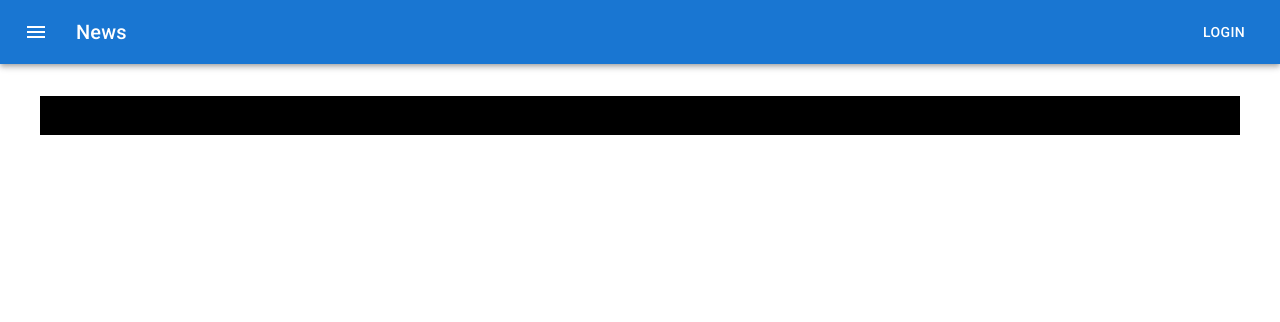
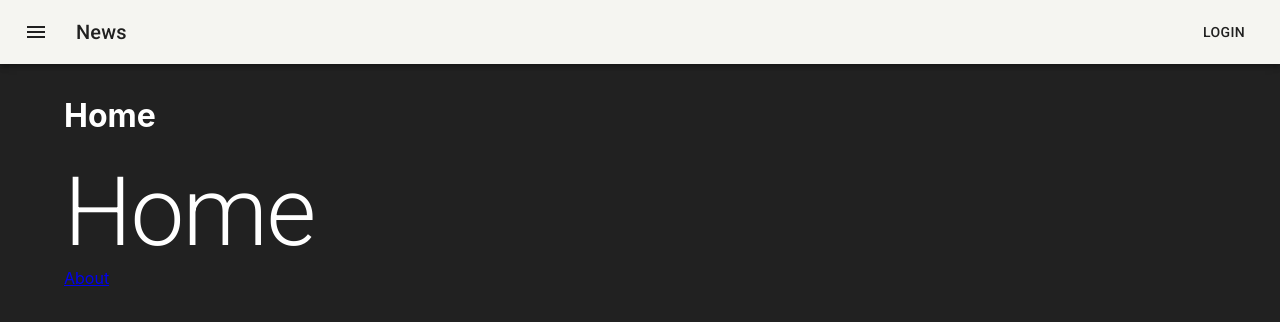
Before and after one commit to wenceslau/fc-admin-do-catalago-ui, a React (Create React App) app: page / in a window 1280 px wide. Shown: the top 322 px of the page. Built offline with nearby package versions, Linux system fonts and the light colour scheme.

Commit message:
Add routing and theme configuration
Application theme configuration was extracted into its own file. Implemented routing using react-router-dom, with Home and About routes established. Also updated background and text colors in the layout.

```diff
--- a/package.json
+++ b/package.json
@@ -19,6 +19,7 @@
     "react": "^18.3.1",
     "react-dom": "^18.3.1",
     "react-redux": "^8.1.3",
+    "react-router-dom": "^6.23.1",
     "react-scripts": "5.0.1",
     "typescript": "^4.9.5",
     "web-vitals": "^2.1.4"
--- a/src/App.tsx
+++ b/src/App.tsx
@@ -1,24 +1,43 @@
 import * as React from 'react';
 import {ThemeProvider} from "@mui/system";
-import {Box, createTheme} from "@mui/material";
+import {Box, createTheme, Typography} from "@mui/material";
 import Header from "./components/Header";
 import {Layout} from "./components/Layout";
+import {appTheme} from "./config/tehme";
+import {Routes, Route, Link} from 'react-router-dom';
 
-const theme = createTheme({});
+const Home = () => (
+        <div>
+            <Typography variant="h1">Home</Typography>
+            <Link to="/about">About</Link>
+        </div>
+);
+
+const About = () => (
+    <div>
+        <Typography variant="h1">About</Typography>
+        <Link to="/">Home</Link>
+    </div>
+);
 
 function App() {
     return (
-        <ThemeProvider theme={theme}>
+        <ThemeProvider theme={appTheme}>
             <Box
                 component="main"
                 sx={{
                     height: '100vh',
-                    backgroundColor: 'white',
+                    backgroundColor: (theme) => theme.palette.grey[900]
                 }}
             >
                 <Header/>
                 <Layout>
-                    <h1>App</h1>
+                    <h1>Home</h1>
+                    <Routes>
+                        <Route path="/" element={<Home/>}/>
+                        <Route path="/about" element={<About/>}/>
+                    </Routes>
+
                 </Layout>
             </Box>
 
--- a/src/components/Layout.tsx
+++ b/src/components/Layout.tsx
@@ -8,7 +8,7 @@ export function Layout({children}: { children: React.ReactNode }) {
                 {
                     mt: 4,
                     mb: 4,
-                    backgroundColor: "#000"
+                    color: "white"
                 }}>
                 {children}
             </Container>
--- /dev/null
+++ b/src/config/tehme.ts
@@ -0,0 +1,16 @@
+import {createTheme} from "@mui/material";
+
+export const appTheme = createTheme({
+    palette: {
+        mode: 'light',
+        primary: {
+            main: '#f5f5f1',
+        },
+        secondary: {
+            main: '#E50914',
+        },
+        text: {
+            primary: '#f5f5f1',
+        }
+    },
+});
--- a/src/index.tsx
+++ b/src/index.tsx
@@ -1,7 +1,12 @@
 import React from 'react';
-import { createRoot } from 'react-dom/client';
-import { Provider } from 'react-redux';
-import { store } from './app/store';
+import {
+    BrowserRouter,
+    createBrowserRouter,
+    RouterProvider,
+} from "react-router-dom";
+import {createRoot} from 'react-dom/client';
+import {Provider} from 'react-redux';
+import {store} from './app/store';
 import App from './App';
 import reportWebVitals from './reportWebVitals';
 import './index.css';
@@ -15,11 +20,13 @@ const container = document.getElementById('root')!;
 const root = createRoot(container);
 
 root.render(
-  <React.StrictMode>
-    <Provider store={store}>
-      <App />
-    </Provider>
-  </React.StrictMode>
+    <React.StrictMode>
+        <BrowserRouter>
+            <Provider store={store}>
+                <App/>
+            </Provider>
+        </BrowserRouter>
+    </React.StrictMode>
 );
 
 // If you want to start measuring performance in your app, pass a function
```
Also changed, not shown: 1 other file (tests, documents, lock files or other folders).
